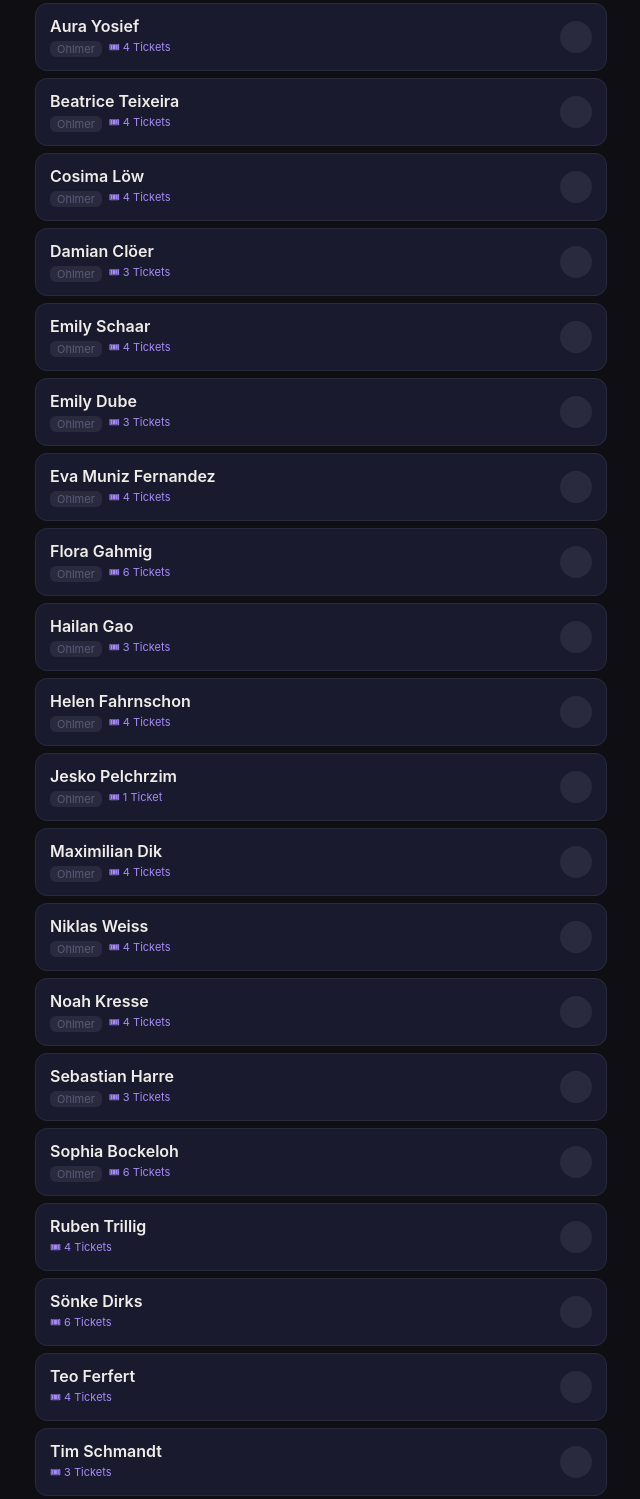
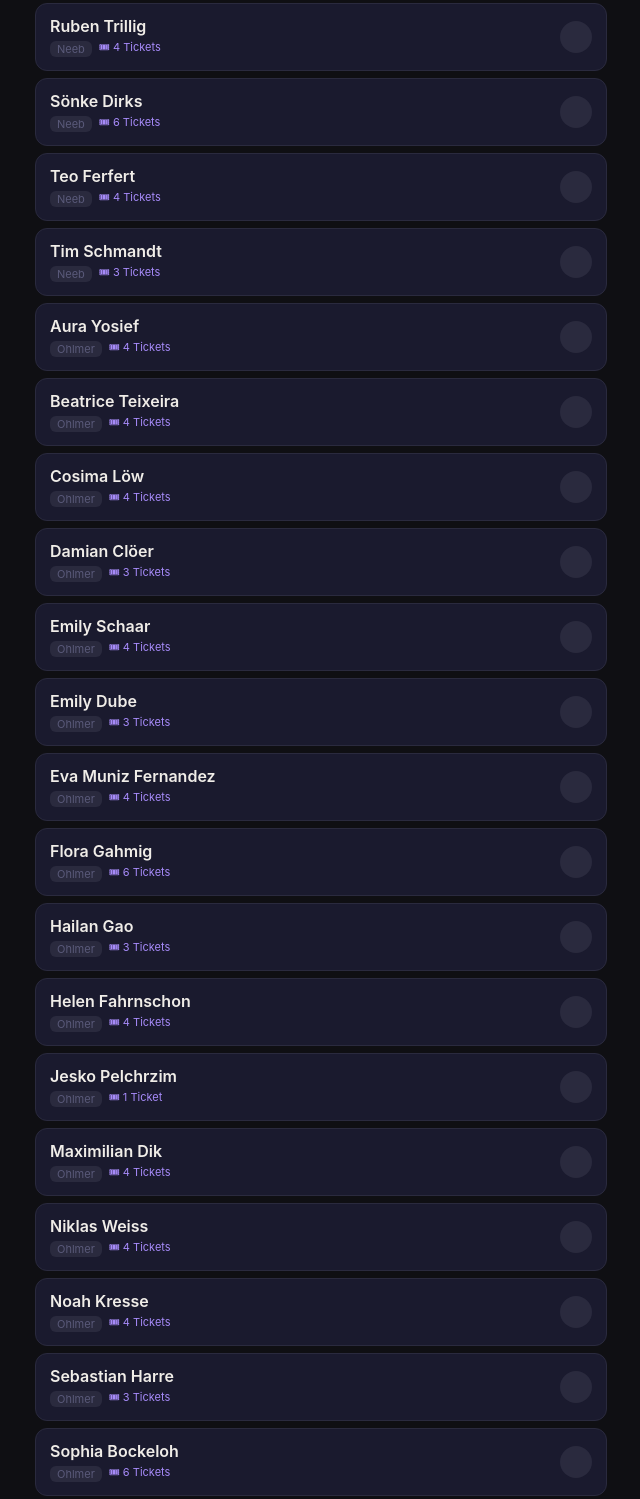
Before and after one commit to jayjayphilipp-create/Abiball2026HUS, a plain HTML site: page index.html in a window 1280 px wide. Shown: the part 5956-7455 px from the top of the page, without its empty margins (319-959 px from the left). Drawn offline with Linux system fonts and the light colour scheme; no server answers.

Commit message:
Update index.html

```diff
--- a/index.html
+++ b/index.html
@@ -164,6 +164,10 @@ const GUESTS = [
   { name: "Martha Jennings", tickets: 4, group: "Neeb" },
   { name: "Mathis Heidt", tickets: 5, group: "Neeb" },
   { name: "Niklas Lindner", tickets: 3, group: "Neeb" },
+  { name: "Ruben Trillig", tickets: 4, group: "Neeb" },
+  { name: "Sönke Dirks", tickets: 6, group: "Neeb" },
+  { name: "Teo Ferfert", tickets: 4, group: "Neeb" },
+  { name: "Tim Schmandt", tickets: 3, group: "Neeb" },
   { name: "Aura Yosief", tickets: 4, group: "Ohlmer" },
   { name: "Beatrice Teixeira", tickets: 4, group: "Ohlmer" },
   { name: "Cosima Löw", tickets: 4, group: "Ohlmer" },
@@ -180,10 +184,6 @@ const GUESTS = [
   { name: "Noah Kresse", tickets: 4, group: "Ohlmer" },
   { name: "Sebastian Harre", tickets: 3, group: "Ohlmer" },
   { name: "Sophia Bockeloh", tickets: 6, group: "Ohlmer" },
-  { name: "Ruben Trillig", tickets: 4, group: "" },
-  { name: "Sönke Dirks", tickets: 6, group: "" },
-  { name: "Teo Ferfert", tickets: 4, group: "" },
-  { name: "Tim Schmandt", tickets: 3, group: "" },
   { name: "Amelie Reuter", tickets: 4, group: "Schulte-Witten" },
   { name: "Anna-Sophie Raps", tickets: 3, group: "Schulte-Witten" },
   { name: "Emilia Nierobisch", tickets: 4, group: "Schulte-Witten" },
```
